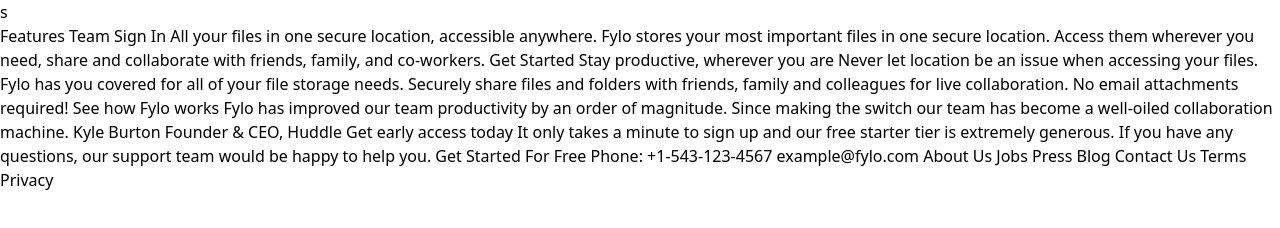
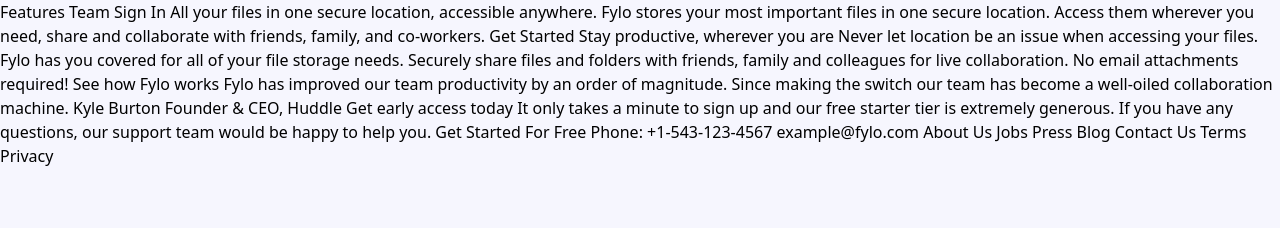
Before and after one commit to Overidd/LayoutFyloo, a plain HTML site: page index.html in a window 1280 px wide. Drawn offline with nearby package versions, Linux system fonts and the light colour scheme.

Commit message:
configuraciones

```diff
--- a/index.html
+++ b/index.html
@@ -1,26 +1,37 @@
 <!DOCTYPE html>
 <html lang="en">
+
 <head>
   <meta charset="UTF-8">
-  <meta name="viewport" content="width=device-width, initial-scale=1.0"> <!-- displays site properly based on user's device -->
+  <meta name="viewport" content="width=device-width, initial-scale=1.0">
+  <!-- displays site properly based on user's device -->
   <link rel="icon" type="image/png" sizes="32x32" href="./images/favicon-32x32.png">
   <script src="https://cdn.tailwindcss.com"></script>
   <title>Frontend Mentor | Fylo landing page with two column layout</title>
   <style>
-    .attribution { font-size: 11px; text-align: center; }
-    .attribution a { color: hsl(228, 45%, 44%); }
+    * {
+      --VeryDarkBlue: hsl(243, 87%, 12%);
+      -_DesaturatedBlue: hsl(238, 22%, 44%);
+      --BrightBlue: hsl(224, 93%, 58%);
+      --ModerateCyan: hsl(170, 45%, 43%);
+      --LightGrayishBlue: hsl(240, 75%, 98%);
+      --LightGray: hsl(0, 0%, 75%);
+
+      /* El uso Con -[var(--nombre_de_la_variable)] */
+    }
   </style>
 </head>
-<body>
 
-  <header>
+<body class="bg-[var(--LightGrayishBlue)]">
+
+  <header class="w-[90%] max-w-7xl ">
 
   </header>
-  <main>
+  <main class="w-[90%] max-w-7xl">
 
   </main>
-  <footer>
-    s
+  <footer class="w-[90%] max-w-7xl">
+
   </footer>
 
   Features
@@ -70,4 +81,5 @@
   Terms
   Privacy
 </body>
+
 </html>
```
Also changed, not shown: tailwind.config.js (added).
